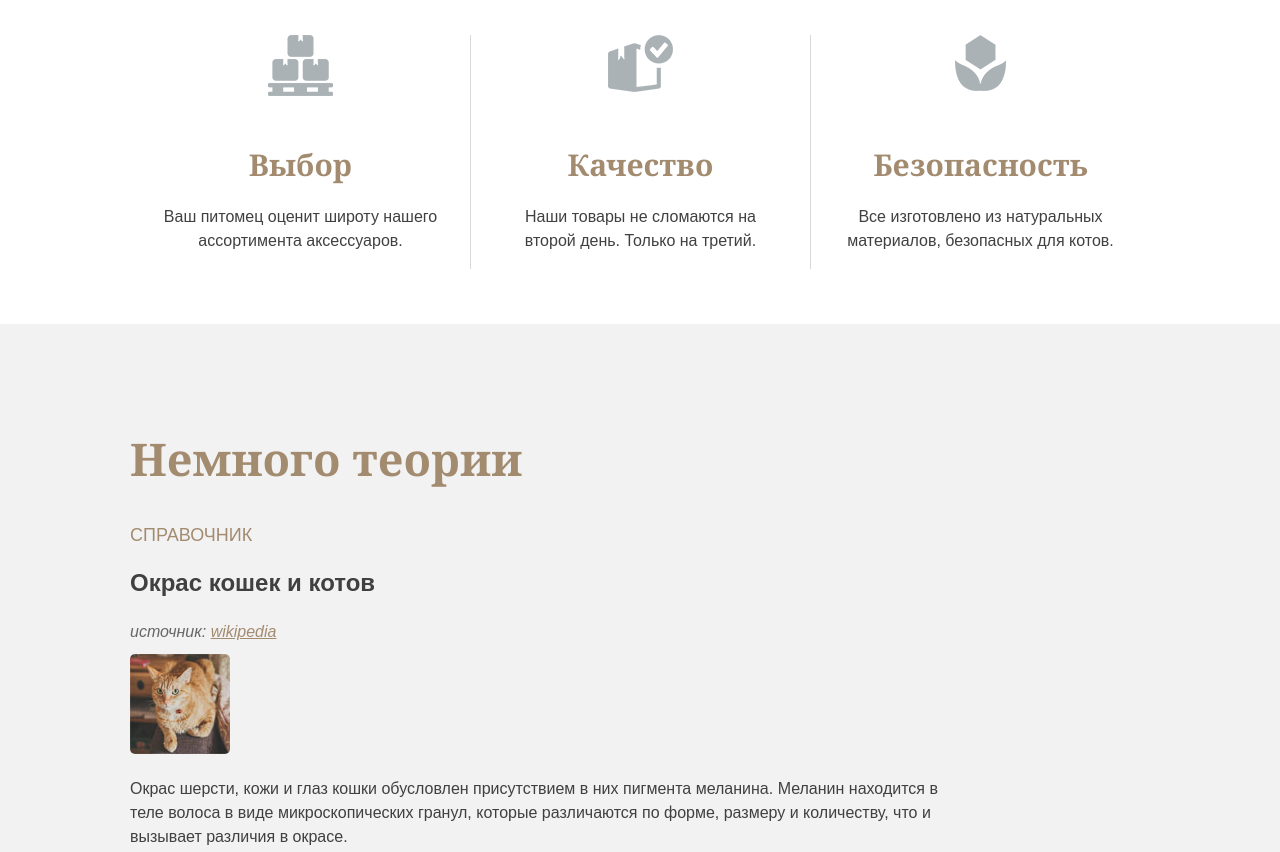
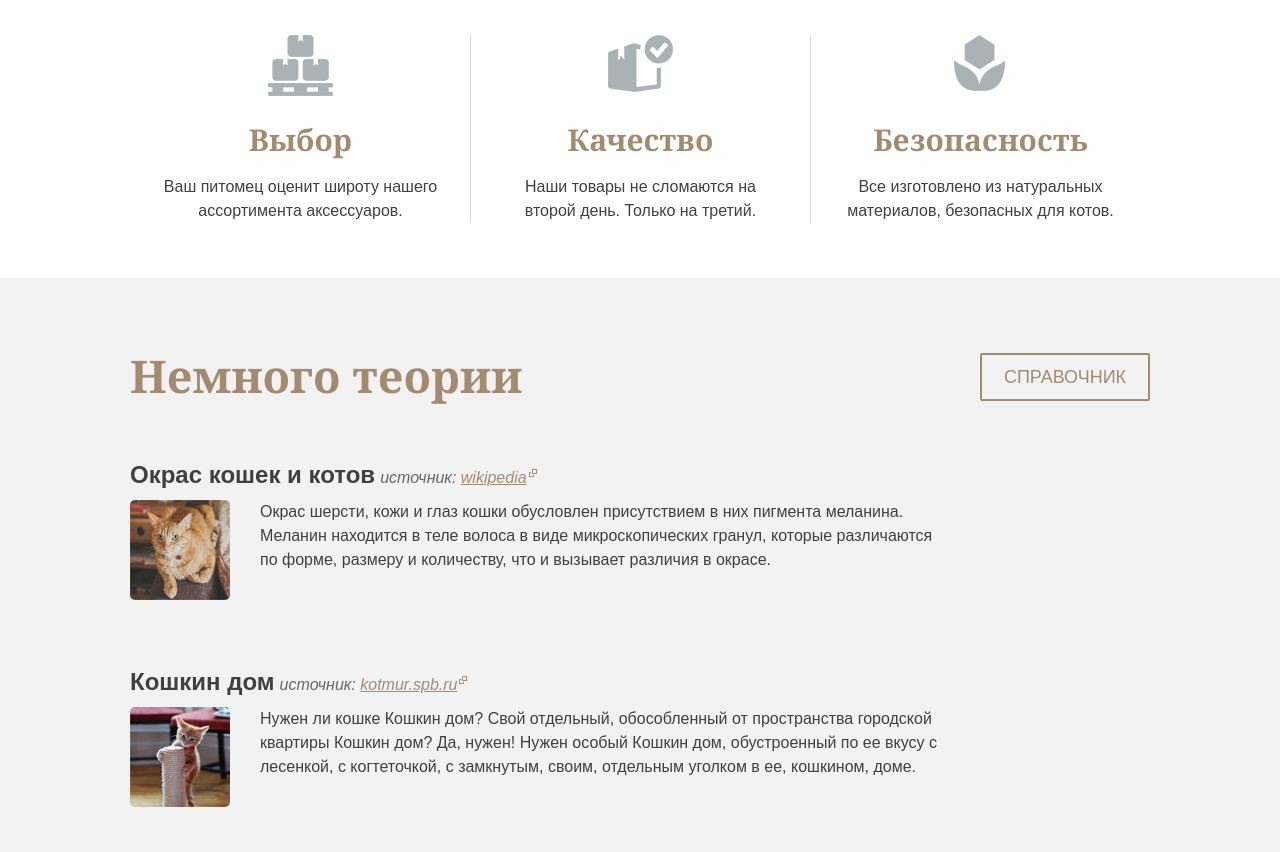
Before and after one commit to alekseyGunchin/keksby, a plain HTML site: page index.html in a window 1280 px wide. Shown: the part 540-1392 px from the top of the page. Drawn offline with Linux system fonts and the light colour scheme.

Commit message:
glava-10

```diff
--- a/css/style.css
+++ b/css/style.css
@@ -21,6 +21,15 @@ body {
 }
 
 .btn {
+  display: inline-block;
+  width: 146px;
+  word-wrap: break-word;
+  text-align: center;
+  font: inherit;
+  border-radius: 2px;
+  vertical-align: top;
+  border: 2px solid #a38b70;
+  padding: 10px;
   color: #a38b70;
   text-transform: uppercase;
   text-decoration: none;
@@ -28,10 +37,12 @@ body {
 
 .btn:hover{
   color: #8d745a;
+  border-color: #8d745a;
 }
 
 .btn:active{
   color: rgba(141, 116, 90, .3)
+  border-color: #8d745a;
 }
 
 .page-header {
@@ -55,38 +66,46 @@ body {
   height: 55px;
 }
 
-.feature-choice{
-  background-image: url(../img/feature-1.png);
-  background-repeat: no-repeat;
-  background-position: top center;
-}
-
-.feature-quality{
-  background-image: url(../img/feature-2.png);
-  background-repeat: no-repeat;
-  background-position: top center;
-}
-
-.feature-safety{
-  background-image: url(../img/feature-3.png);
-  background-repeat: no-repeat;
-  background-position: top center;
+.header-logo img{
+  width: 205px;
+  height: 55px;
 }
 
 .main-nav {
   float: left;
   width: 520px;
   list-style: none;
-  margin: 0 0 0 125px;
+  margin: 18px 0 0 125px;
   padding: 0;
 }
 
 .btn-quick-order{
   float: right;
+  margin-top: 6px;
+  border-color: #fff;
+  color: #fff;
+}
+
+.btn-quick-order:hover{
+  color: #404040;
+  background-color: #fff;
+  border-color: #fff;
+}
+
+.btn-quick-order:active{
+  color: rgba(64, 64, 64, 0.3);
+  background-color: #fff;
+  border-color: #fff;
 }
 
 .main-nav li {
+  float: left;
+  margin-right: 50px;
   text-transform: uppercase;
+}
+
+.main-nav li:last-child{
+  margin-right: 0;
 }
 
 .main-nav a {
@@ -126,6 +145,7 @@ body {
 }
 
 .feature-item{
+  position: relative;
   float: left;
   width: 279px;
   padding-left: 30px;
@@ -136,11 +156,35 @@ body {
   padding-top: 90px;
 }
 
+.feature-item::before{
+  position: absolute;
+  content: "";
+  top: 0;
+  left: 137px;
+  background: url(../img/sprite.png) no-repeat;
+  width: 65px;
+  height: 65px;
+}
+
 .feature-item:first-child{
   border-color: transparent;
 }
 
+.feature-choice::before{
+  background-position: -5px -5px;
+}
+
+.feature-quality::before{
+  background-position: -5px -76px;
+}
+
+.feature-safety::before{
+  background-position: 1px -143px;
+}
+
 .feature-title{
+  margin: 0;
+  margin-bottom: 20px;
   font-family: "Georgia", serif;
   font-size: 30px;
   line-height: 30px;
@@ -148,13 +192,30 @@ body {
   color: #a38b70;
 }
 
+.feature-item p {
+  font-size: 16px;
+  margin: 0;
+}
+
 .cat-reference {
   background-color: #f2f2f2;
   padding: 70px 0 90px 0;
 }
 
+.cat-reference .container{
+  position: relative;
+}
+
+.to-full-reference{
+  position: absolute;
+  top: 5px;
+  right: 0;
+}
+
 .cat-reference dl{
   width: 820px;
+  margin: 0;
+  padding: 0;
 }
 
 .cat-reference dt{
@@ -165,6 +226,9 @@ body {
 .cat-reference dd{
   margin: 0;
   font-size: 16px;
+  position: relative;
+  min-height: 100px;
+  padding-left: 130px;
 }
 
 .cat-reference dd + dt{
@@ -173,6 +237,15 @@ body {
 
 .cat-reference dd img{
   border-radius: 5px;
+  position: absolute;
+  top: 0;
+  left: 0;
+  width: 100px;
+  height: 100px;
+}
+
+.cat-reference dd p{
+  margin: 0;
 }
 
 .section-title{
@@ -181,9 +254,11 @@ body {
   line-height: 55px;
   font-weight: bold;
   color: #a38b70;
+  margin: 0 180px 60px 0;
 }
 
 .reference-title{
+  display: inline;
   font-size: 24px;
 }
 
@@ -194,6 +269,7 @@ body {
 }
 
 .reference-source a {
+  position: relative;
   color: #a38b70;
 }
 
@@ -203,6 +279,16 @@ body {
 
 .reference-source a:active {
   color: rgba(141, 116, 90, 0.3);
+}
+
+.reference-source a::after{
+  position: absolute;
+  content: "";
+  top: 0;
+  right: -10px;
+  width: 8px;
+  height: 8px;
+  background: url(../img/sprite.png) no-repeat -5px -210px;
 }
 
 .reviews{
--- a/index.html
+++ b/index.html
@@ -12,7 +12,7 @@
 					<div class="header-logo">
 						<img src="img/logo.png" width="205" height="55" alt="The Great Keksby">
 					</div>
-					<ul class="main-nav">
+					<ul class="main-nav clearfix">
 						<li><a href="#">Магазин</a></li>
 						<li><a href="#">Каталог</a></li>
 						<li><a href="#">Отзывы</a></li>
@@ -47,7 +47,7 @@
 		<div class="cat-reference">
 			<div class="container">
 				<h2 class="section-title">Немного теории</h2>
-				<a href="#" class="btn" title="Открыть справочник">Справочник</a>
+				<a href="#" class="btn to-full-reference" title="Открыть справочник">Справочник</a>
 				<dl>
 					<dt>
 						<h3 class="reference-title">Окрас кошек и котов</h3>
```
Also changed, not shown: img/sprite.png (added).
